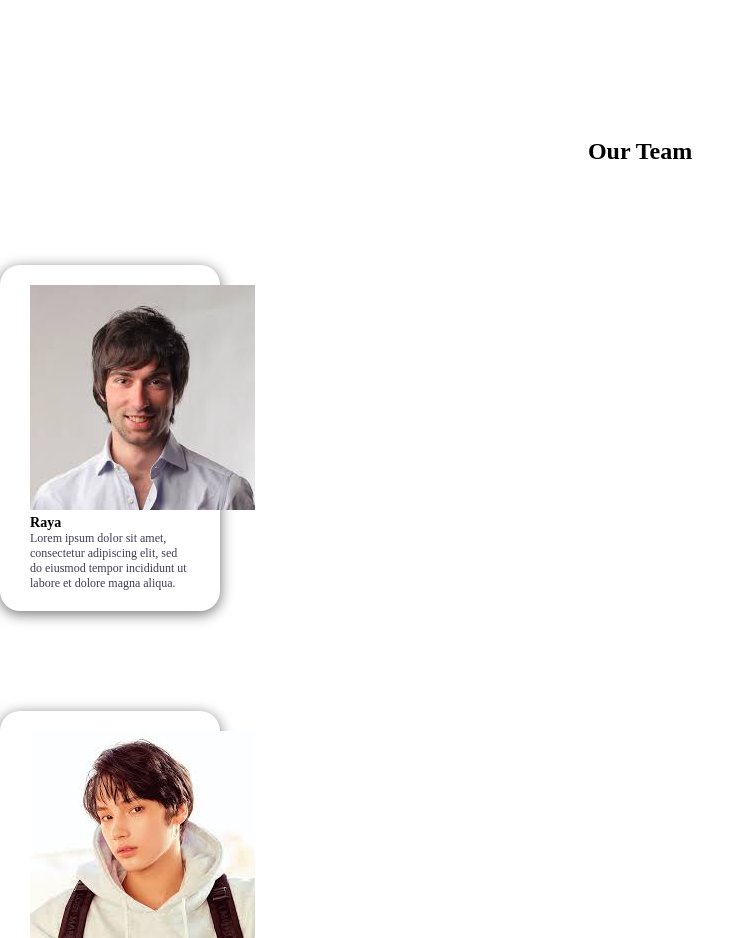
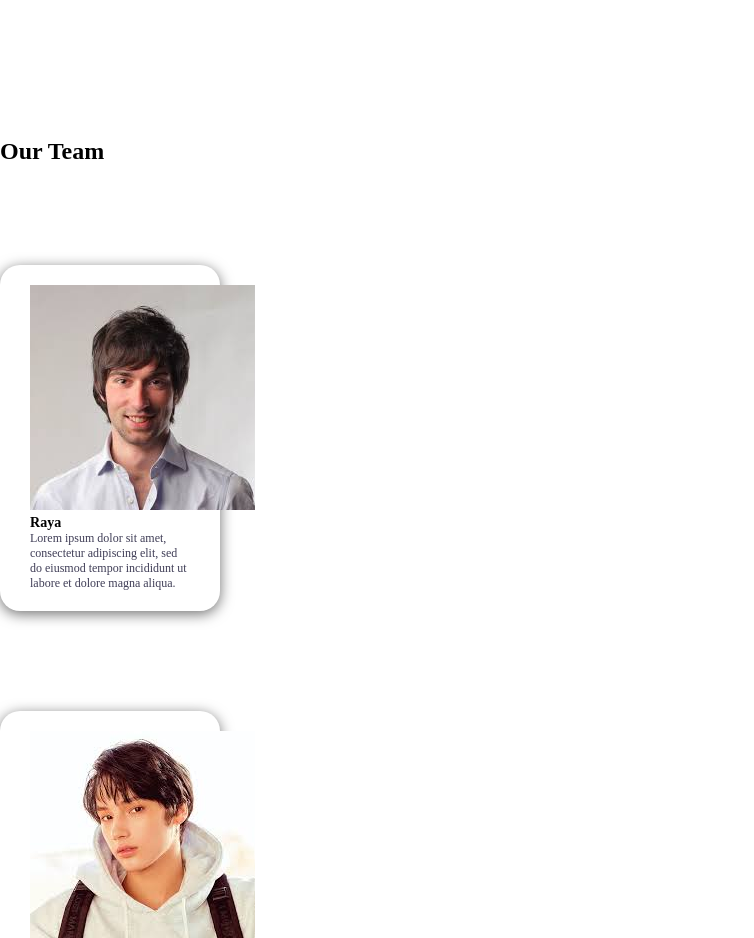
Before and after one commit to Pelampil/landingPage, a plain HTML site: page index.html in a window 1280 px wide. Shown: the part 1400-2338 px from the top of the page, without its empty margins (0-754 px from the left). Drawn offline with Linux system fonts and the light colour scheme.

Commit message:
update index.html

```diff
--- a/index.html
+++ b/index.html
@@ -73,7 +73,8 @@
             </div>
         </section>
         <!-- Section 4 -->
-        <div class="heading">
+        <div id="pad-page">
+        <div class="team-cat">
             <h1 id="team"> Our Team </h1>
         </div>
         <div class="our-team">
@@ -114,6 +115,7 @@
                 <button id="submit"> Submit </button>
             </form>
         </div>
+    </div>
     </main>
     <!-- Section 5 -->
     <footer>
```
